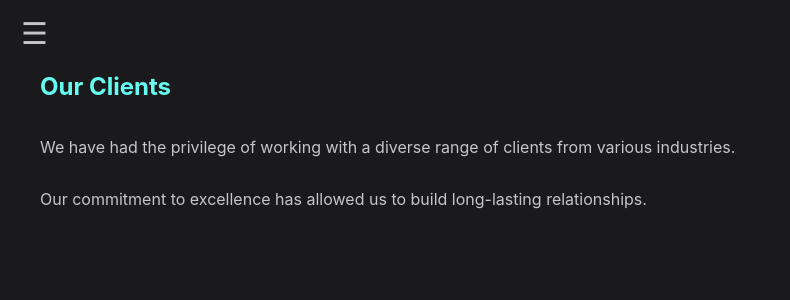
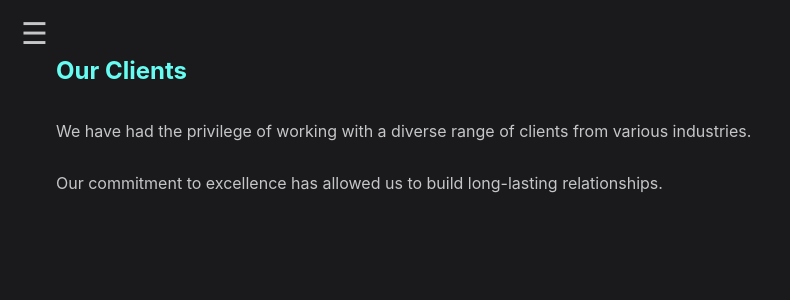
Before and after one commit to connectoniccom/Connectonic.com, a React (Create React App) app: page /clients in a window 1280 px wide. Shown: the top 300 px of the page, without its empty margins (0-790 px from the left). Built offline with nearby package versions, Linux system fonts and the light colour scheme.

Commit message:
Hello make contents to fit ion any the device screen I don't want scalab

```diff
--- a/src/App.css
+++ b/src/App.css
@@ -23,10 +23,11 @@ body {
 }
 
 #main-content {
-  padding: 2rem;
+  padding: 1rem;
   margin-left: auto;
   margin-right: auto;
   max-width: 1200px;
+  box-sizing: border-box; /* Ensures padding is included in the width */
 }
 
 .content-section {
@@ -37,6 +38,12 @@ body {
   align-items: flex-start;
   padding: 20px 0;
 }
+
+.content-section img {
+  max-width: 100%;
+  height: auto;
+}
+
 
 .content-section h1, .content-section h2 {
   color: var(--primary-accent);
```
